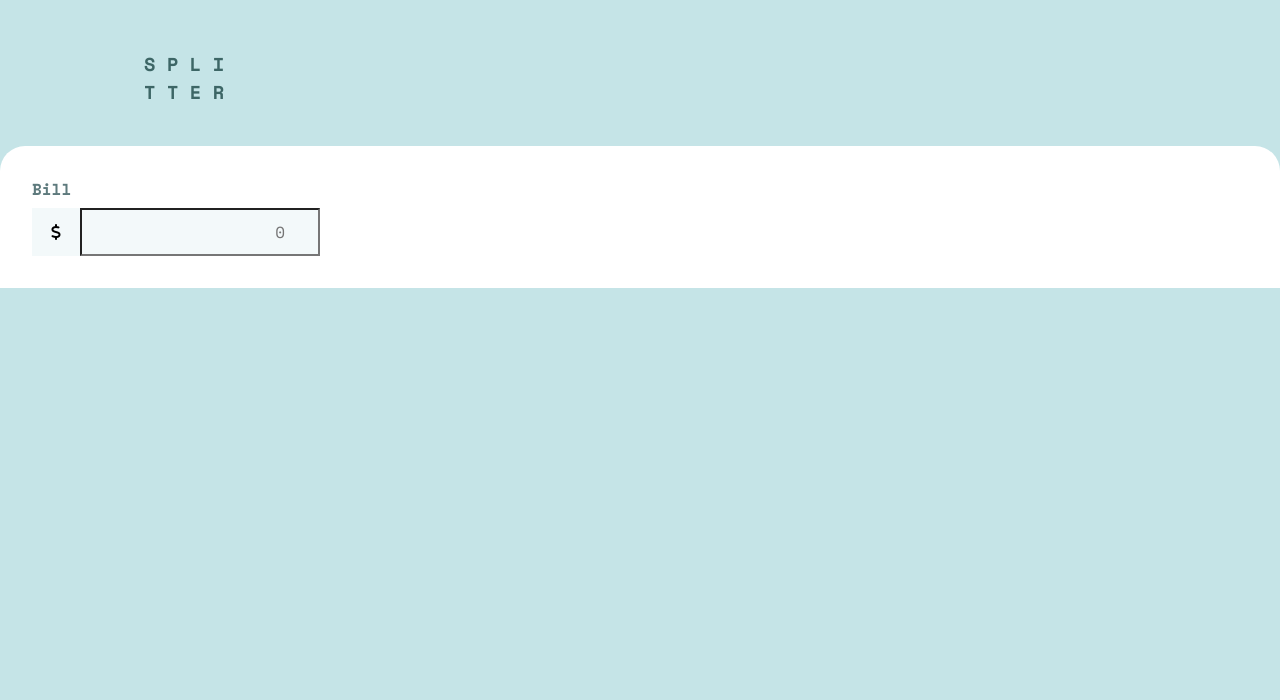
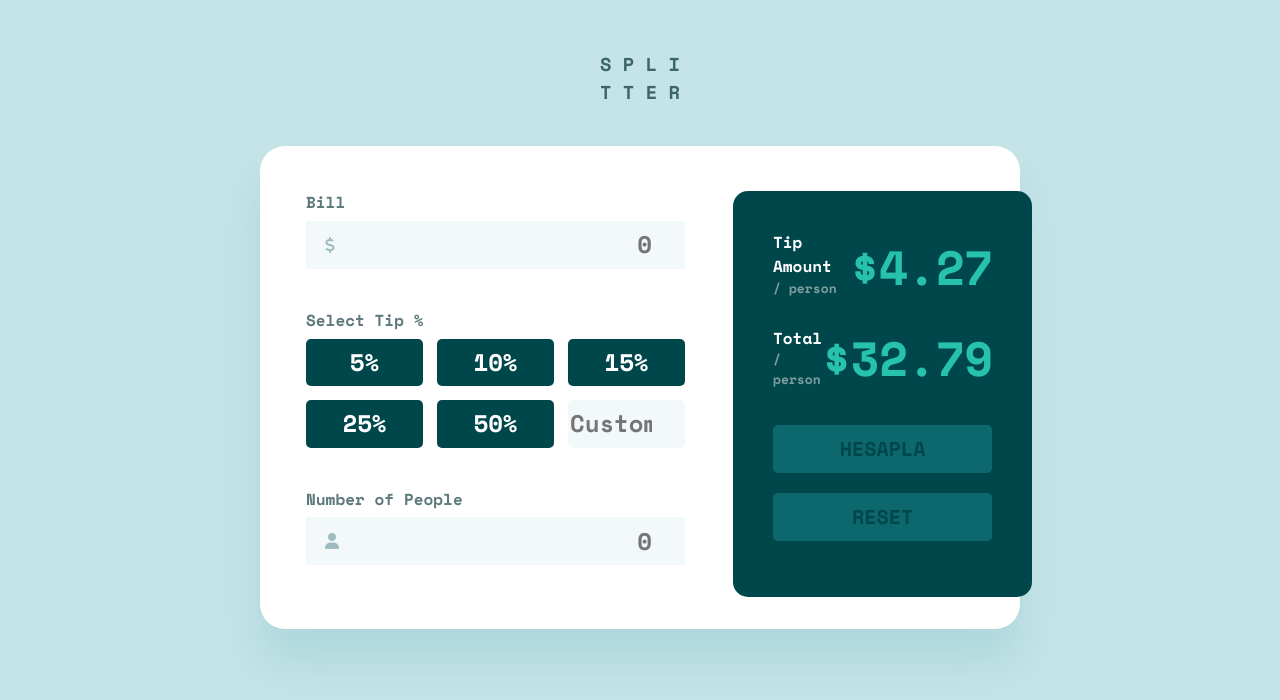
Before and after one commit to keremalp72/tip-calculator, a plain HTML site: page index.html in a window 1280 px wide. Drawn offline with nearby package versions, Linux system fonts and the light colour scheme.

Commit message:
Add files via upload

```diff
--- a/assets/calculator.js
+++ b/assets/calculator.js
@@ -0,0 +1,44 @@
+const price = document.querySelector("#price");
+const tipAmount = document.querySelector("#tipAmount");
+const peopleNumber = document.querySelector("#peopleNumber");
+const resetBtn = document.querySelector("#resetBtn");
+const hesaplaBtn = document.querySelector("#hesaplaBtn");
+hesaplaBtn.addEventListener("click", calculate);
+resetBtn.addEventListener("click", handleReset);
+const inputContainer = document.querySelectorAll(".input-container");
+
+function calculate() {
+  let toplamHesap = Number(price.value);
+  console.log(toplamHesap);
+  let bahsisYuzdesi = tipAmount.value * 0.01;
+  console.log(bahsisYuzdesi);
+  let kisiSayisi = Number(peopleNumber.value);
+  console.log(kisiSayisi);
+  let bahsisTutari = toplamHesap * bahsisYuzdesi;
+  console.log(bahsisTutari);
+  let kisiBasiBahsis = bahsisTutari / kisiSayisi;
+  console.log(kisiBasiBahsis);
+  let kisiBasiToplam = (toplamHesap + bahsisTutari) / kisiSayisi;
+  console.log(kisiBasiToplam);
+  tipPerson.innerText = "$" + parseFloat(kisiBasiBahsis);
+  totalPerson.innerText = "$" + parseFloat(kisiBasiToplam);
+  if (price.value == "" || peopleNumber.value == "") {
+    console.log("boştur loo");
+    tipPerson.innerText = "$0.00";
+    totalPerson.innerText = "$0.00";
+    inputContainer.forEach((container) => {
+      container.style.border = "2px solid rgba(225, 112, 82, 1)";
+    });
+  }
+}
+
+function handleReset() {
+  price.value = "";
+  tipAmount.value = "";
+  peopleNumber.value = "";
+  tipPerson.innerText = "$0.00";
+  totalPerson.innerText = "$0.00";
+  inputContainer.forEach((container) => {
+    container.style.border = "none";
+  });
+}
--- a/assets/main.css
+++ b/assets/main.css
@@ -4,47 +4,209 @@
 body {
   background-color: #c5e4e7;
 }
-
+input {
+  outline: none;
+  border: none;
+  font-size: 24px;
+  font-weight: 700;
+  line-height: 35.54px;
+  color: rgba(0, 71, 75, 1);
+}
 .logo {
-  display: inline-block;
   padding: 50px 144px 40px;
   color: #3d6666;
   text-align: center;
 }
 .all-in-container {
+  padding: 24px;
+  background-color: white;
   border-top-left-radius: 25px;
   border-top-right-radius: 25px;
-  background-color: white;
-  padding: 32px;
 }
-.calculator {
-  display: grid;
-  grid-template-columns: auto auto;
-}
-.bill {
-  grid-column: 1 / span 2;
-}
-.bill h6{
+
+.bill h6 {
   color: #5e7a7d;
   font-size: 16px;
   font-weight: 700;
   line-height: 23.7px;
   margin-bottom: 6px;
 }
-.input-container{
+.input-container {
   display: flex;
 }
-.input-container i{
+
+.input-container i {
   padding: 16px 19px;
-background-color: #F3F9FA;
+  background-color: #f3f9fa;
+  color: rgba(158, 187, 189, 1);
 }
-.bill-input{
+.bill-input {
   padding: 6px 18px;
-
-    background-color: #F3F9FA;
+  width: 100%;
+  background-color: #f3f9fa;
   text-align: right;
 }
-.bill-input:hover{
-    outline-color:1px solid #00474B;
-    border-color: 1px solid #00474B;
+
+.select-tip {
 }
+
+.button-container {
+  display: flex;
+  flex-wrap: wrap;
+  gap: 16px;
+  width: 311px;
+}
+.button-container button {
+  background: rgba(0, 71, 75, 1);
+  color: white;
+  padding: 6px 18px;
+  font-family: Space Mono;
+  font-size: 24px;
+  font-weight: 700;
+  line-height: 35.54px;
+  text-align: center;
+  text-underline-position: from-font;
+  text-decoration-skip-ink: none;
+  width: 146.63px;
+  border: none;
+  border-radius: 5px;
+}
+.button-container button:focus {
+  background-color: rgba(38, 194, 174, 1);
+}
+.select-tip h6 {
+  color: #5e7a7d;
+  font-size: 16px;
+  font-weight: 700;
+  line-height: 23.7px;
+  margin-bottom: 6px;
+  margin-top: 32px;
+}
+.select-tip input {
+  font-size: 24px;
+  font-weight: 700;
+  line-height: 35.54px;
+  text-align: right;
+  width: 147px;
+  background: rgba(243, 249, 250, 1);
+  border-radius: 5px;
+  padding-block: 6px;
+  padding-right: 18px;
+}
+.people {
+  margin-bottom: 32px;
+}
+.people h6 {
+  color: #5e7a7d;
+  font-size: 16px;
+  font-weight: 700;
+  line-height: 23.7px;
+  margin-bottom: 6px;
+  margin-top: 32px;
+}
+.tip-container {
+  background: rgba(0, 71, 75, 1);
+  border-radius: 15px;
+  padding: 22px;
+  width: 100%;
+}
+.tip-container h2 {
+  font-size: 16px;
+  font-weight: 700;
+  line-height: 23.7px;
+  color: rgba(255, 255, 255, 1);
+}
+.tip-container h5 {
+  font-size: 13px;
+  font-weight: 700;
+  line-height: 19.25px;
+  color: rgba(127, 157, 159, 1);
+}
+.tip-amount {
+  display: flex;
+  justify-content: space-between;
+  margin-bottom: 20px;
+}
+.total {
+  display: flex;
+  justify-content: space-between;
+  margin-bottom: 32px;
+  align-items: center;
+}
+.span {
+  font-size: 32px;
+  font-weight: 700;
+  line-height: 47.39px;
+  letter-spacing: -0.6666666865348816px;
+  color: rgba(38, 194, 174, 1);
+}
+
+.tip-container button {
+  width: 100%;
+  padding: 9px 32px;
+  background-color: rgba(38, 194, 174, 1);
+  color: rgba(0, 71, 75, 1);
+  font-size: 20px;
+  font-weight: 700;
+  line-height: 29.62px;
+  border: none;
+  border-radius: 5px;
+}
+#hesaplaBtn{
+  margin-bottom:20px ;
+}
+
+@media only screen and (min-width: 1024px) {
+  .all-in-container {
+    display: flex;
+    justify-content: space-between;
+    margin-inline: 260px;
+    padding: 45px 32px 32px 46px;
+    box-shadow: 0px 32px 43px 0px rgba(79, 166, 175, 0.2);
+    border-radius: 25px;
+  }
+  .container {
+    margin-right: 48px;
+  }
+  .tip-container {
+    padding: 40px;
+  }
+  .select-tip h6 {
+    margin-top: 40px;
+  }
+  .people h6 {
+    margin-top: 40px;
+  }
+  .span {
+    font-size: 48px;
+    font-weight: 700;
+    line-height: 71.09px;
+    letter-spacing: -1px;
+  }
+  .tip-container button {
+    background-color: rgba(13, 104, 109, 1);
+  }
+  .button-container {
+    width: 379px;
+    gap: 14px;
+  }
+  .button-container button {
+    width: 117px;
+  }
+  .button-container input {
+    width: 117px;
+  }
+  .tip-container button:active {
+    background-color: rgba(159, 232, 223, 1);
+  }
+  .button-container button:focus {
+    background-color: rgba(159, 232, 223, 1);
+  }
+  .input-container:hover {
+    border: 2px solid rgba(38, 194, 174, 1);
+  }
+  .button-container input:focus {
+    border: 2px solid rgba(38, 194, 174, 1);
+  }
+
+}
--- a/index.html
+++ b/index.html
@@ -1,26 +1,73 @@
 <!DOCTYPE html>
 <html lang="en">
   <head>
-    <meta charset="UTF-8">
-    <meta name="viewport" content="width=device-width, initial-scale=1.0">
-    <link rel="stylesheet" href="assets/main.css">
+    <meta charset="UTF-8" />
+    <meta name="viewport" content="width=device-width, initial-scale=1.0" />
+    <link rel="stylesheet" href="assets/main.css" />
     <script src="assets/calculator.js" defer></script>
-    <script src="https://kit.fontawesome.com/58790818f7.js" crossorigin="anonymous"></script>
+    <script
+      src="https://kit.fontawesome.com/58790818f7.js"
+      crossorigin="anonymous"
+    ></script>
     <title>calculator</title>
   </head>
   <body>
     <div class="logo">
-        <h3>S P L I <br> T T E R</h3>
+      <h3>
+        S P L I <br />
+        T T E R
+      </h3>
     </div>
     <div class="all-in-container">
-        <div class="calculator">
+      <div class="container">
         <div class="bill">
           <h6>Bill</h6>
           <div class="input-container">
             <i class="fa-solid fa-dollar-sign"></i>
-                    <input type="number" class="bill-input" placeholder="0">
+            <input id="price" type="number" class="bill-input" placeholder="0" />
           </div>
         </div>
+        <div class="select-tip">
+          <h6>Select Tip %</h6>
+          <div class="button-container">
+            <button>5%</button>
+            <button>10%</button>
+            <button>15%</button>
+            <button>25%</button>
+            <button>50%</button>
+            <input id="tipAmount" type="number" class="custom" placeholder="Custom" />
+          </div>
+        </div>
+        <div class="people">
+          <h6>Number of People</h6>
+          <div class="input-container">
+            <i class="fa-solid fa-user"></i>
+            <input id="peopleNumber" type="number" class="bill-input" placeholder="0" />
+          </div>
+        </div>
+      </div>
+      <div class="tip-container">
+        <div class="tip-amount">
+          <div class="tip-text">
+            <h2>Tip Amount</h2>
+            <h5>/ person</h5>
+          </div>
+          <div class="span">
+            <span id="tipPerson">$4.27</span>
+          </div>
+        </div>
+
+        <div class="total">
+          <div class="tip-text">
+            <h2>Total</h2>
+            <h5>/ person</h5>
+          </div>
+          <div class="span">
+            <span id="totalPerson">$32.79</span>
+          </div>
+        </div>
+        <button id="hesaplaBtn">HESAPLA</button>
+        <button id="resetBtn">RESET</button>
       </div>
     </div>
   </body>
```
Also changed, not shown: assets/img/person (2).svg (added). Lines whose indentation alone changed are shown as unchanged.
